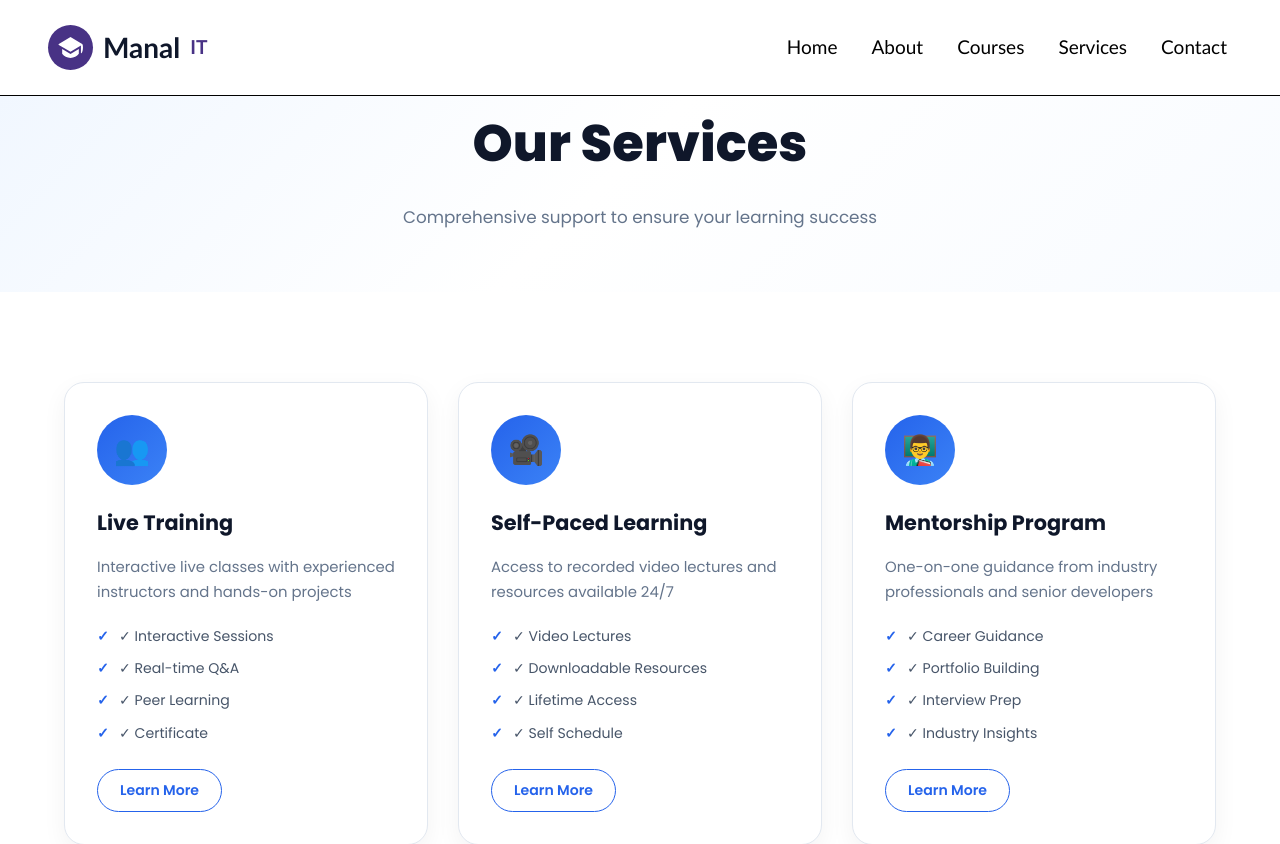
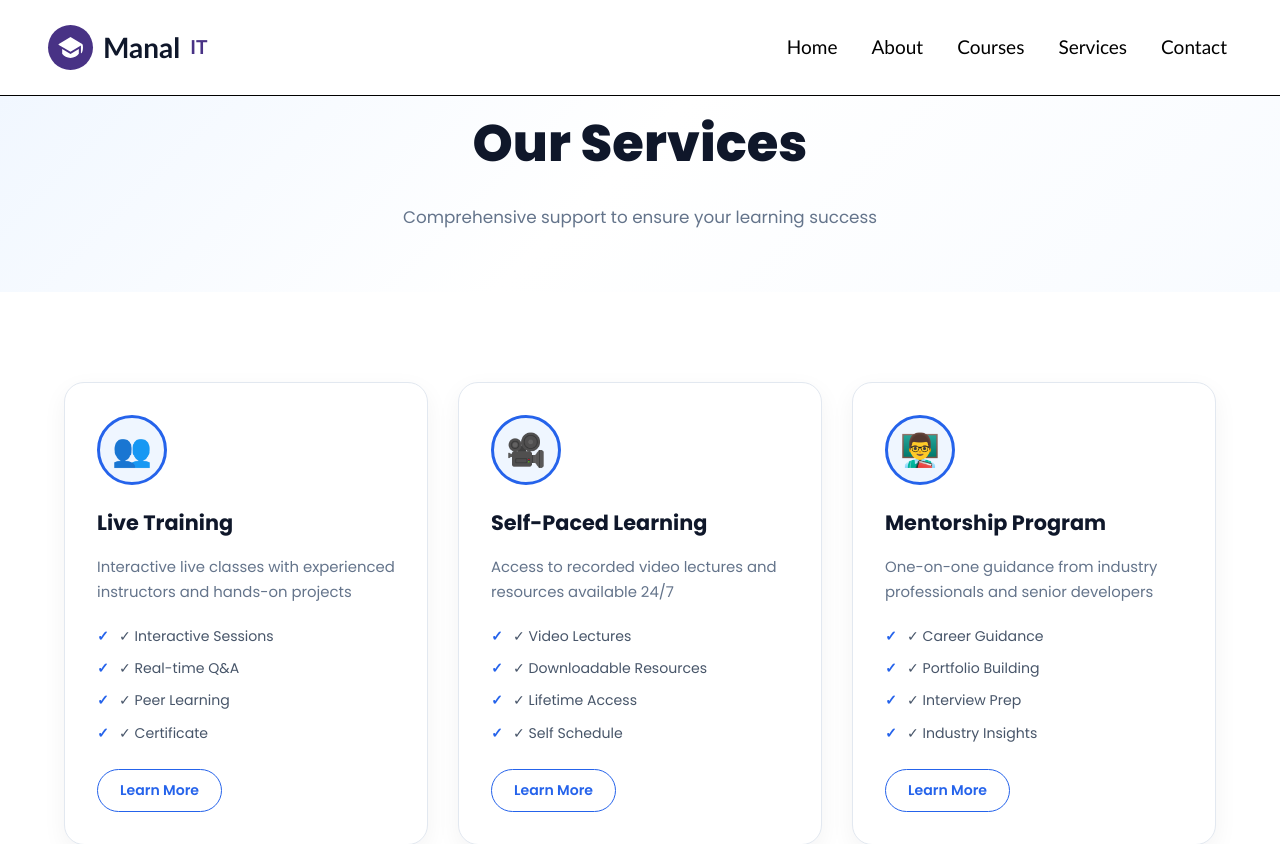
Before and after one commit to abuammar003/Manal-IT-Services, a React (Vite) app in the folder Manal/: page /services in a window 1280 px wide. Shown: the top 844 px of the page. Built offline with nearby package versions, Linux system fonts and the light colour scheme.

Commit message:
Updated Style of the Card Icons

```diff
--- a/Manal/src/styles/global.css
+++ b/Manal/src/styles/global.css
@@ -103,8 +103,8 @@ section{
     gap: 30px;
 }
 
-.stats-grid,
-.testimonials-grid {
+/* .testimonials-grid  */
+.stats-grid{
     display: grid;
     grid-template-columns: repeat(auto-fit, minmax(250px, 1fr));
     gap: 30px;
@@ -154,12 +154,30 @@ section{
     display:flex;
     justify-content:center;
     align-items:center;
-    font-size: 1.8rem;
+    font-size: 2rem;
     margin-bottom:20px;
+    /* background:linear-gradient(135deg,#2563eb,#3b82f6);
+    color:#fff; */
 
-    background:linear-gradient(135deg,#2563eb,#3b82f6);
-    color:#fff;
+    background: #eff6ff;
+    /* color: #2563eb !important; */
+    color: red;
+    border: 3px solid #2563eb;
+    transition: all 0.3s ease;
+
 }
+
+
+
+.course-card:hover  .course-icon, .service-card:hover .service-icon, .feature-card:hover .feature-icon {
+    background: #2563eb;
+    color: #ffffff;
+    border: 3px solid #eff6ff;
+    transform: scale(1.05);
+}
+
+
+
 
 
 /* ==========================================
```
